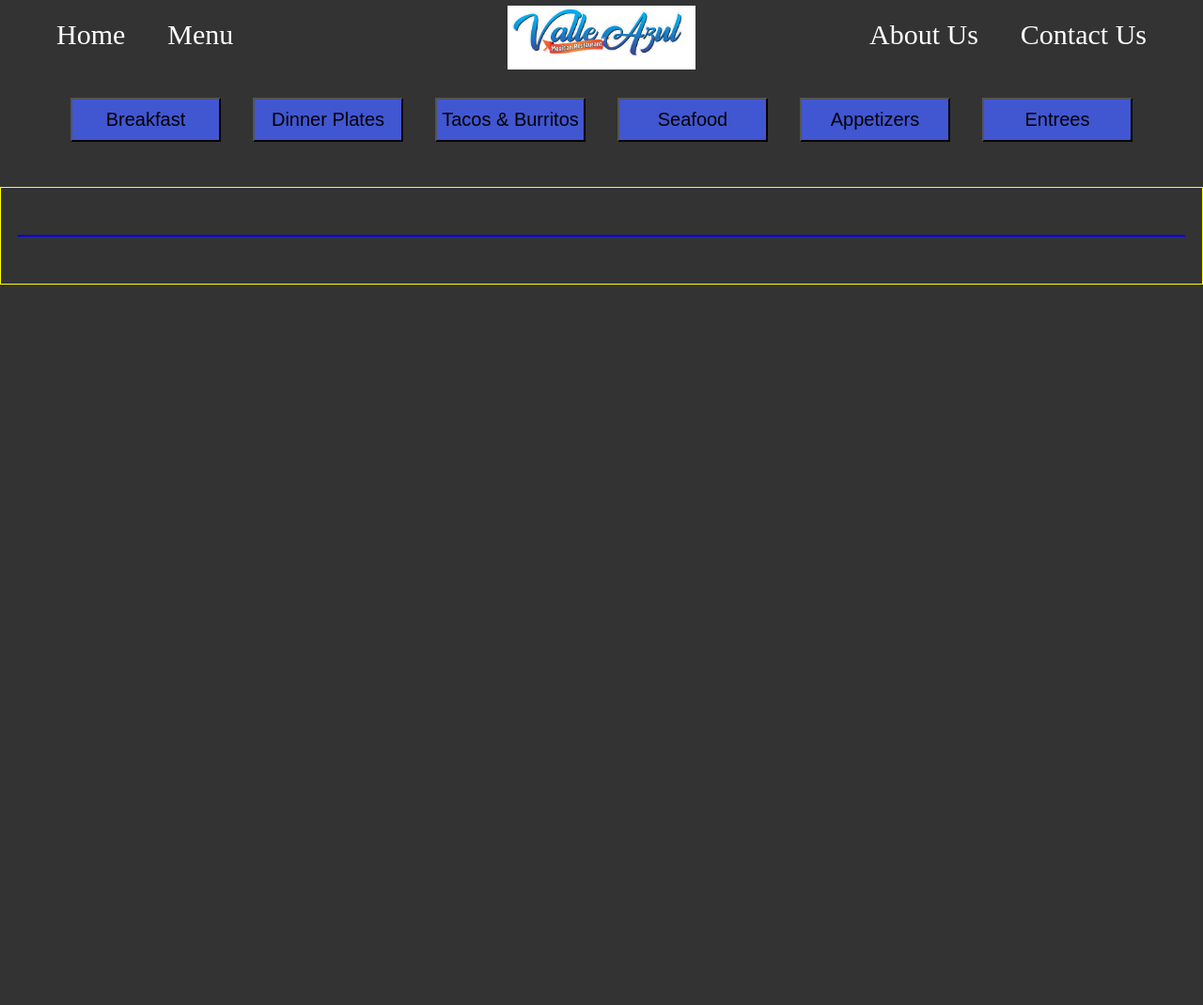
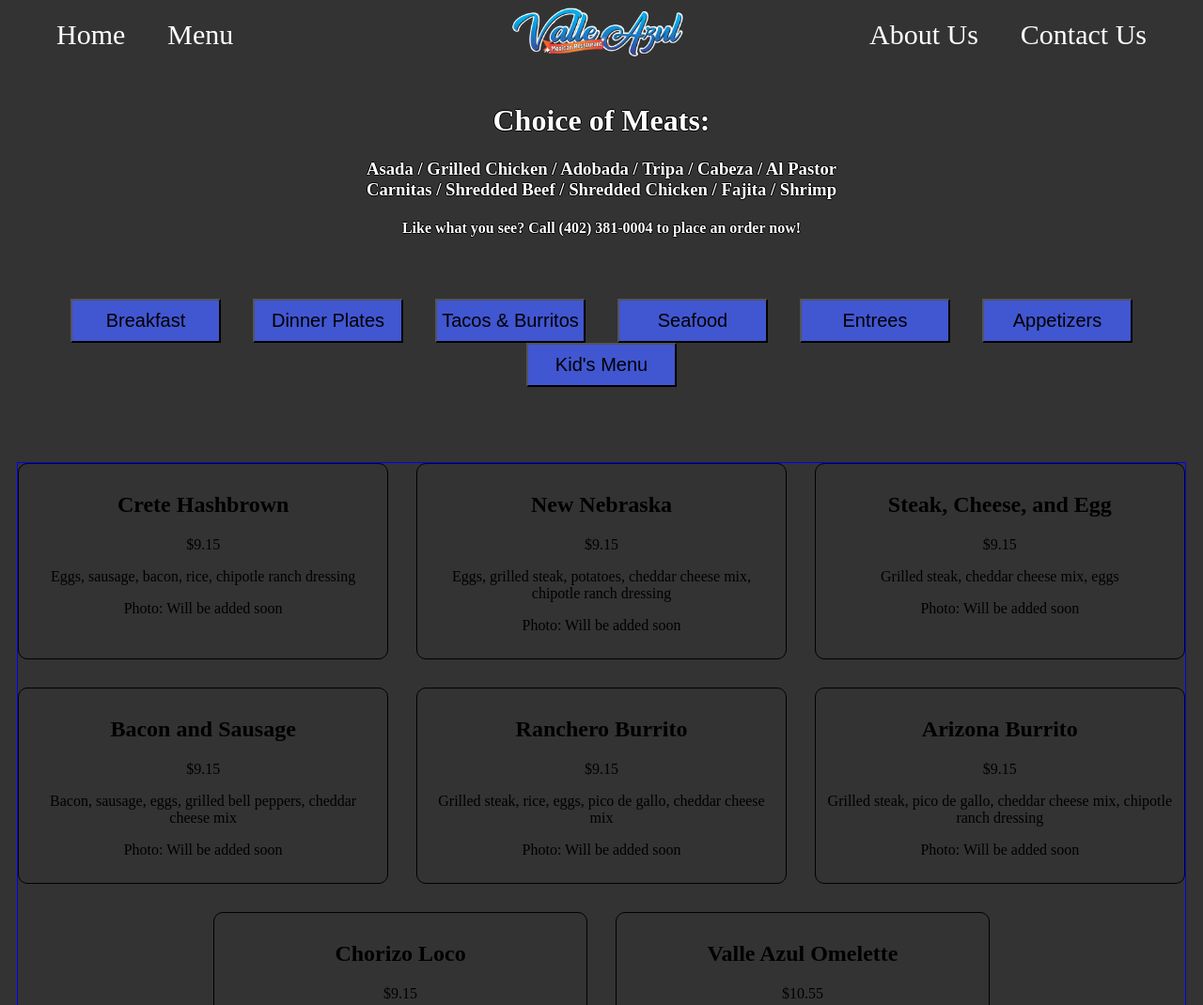
Before and after one commit to brickjonas/Valle-Azul-Website, a plain HTML site: page menu.html in a window 1280 px wide. Shown: the top 1070 px of the page at 94% size. Before the commit the page ends 874 px from the top, so only its background shows below. Drawn offline with Linux system fonts and the light colour scheme; files that its build step writes are made by us from their sources.

Commit message:
Update menu.html

```diff
--- a/menu.html
+++ b/menu.html
@@ -1,10 +1,10 @@
 <!DOCTYPE html>
 <html>
 <head>
+    <meta http-equiv="Content-Type" content="text/html; charset=UTF-8" />
+    <meta http-equiv="X-UA-Compatible" content="IE=9" />
     <title>Valle Azul Mexican Restaraunt</title>
-    <link rel="stylesheet" type="text/css" href="main.css">
-    <link rel="stylesheet" type="text/css" href="menu.css">
-    <script src="menu.js"></script>
+    <link rel="stylesheet" type="text/css" href="cssFiles/menu.css">
 </head>
 <body>
     <div id="mainNav">
@@ -13,7 +13,7 @@
             <a href="menu.html">Menu</a>
         </div>
         <div class="center">
-            <img src="images/Valle Azul TRANSPARENT.jpg">
+            <img src="images/Valle Azul [PS].png">
         </div>
         <div class="rightSide">
             <a href="about.html">About Us</a>
@@ -21,18 +21,24 @@
         </div>
     </div>
     <div id="menuContainer">
+        <div class="menuDescription">
+            <h1>Choice of Meats:</h1>
+            <h3>Asada / Grilled Chicken / Adobada / Tripa / Cabeza / Al Pastor <br>Carnitas / Shredded Beef / Shredded Chicken / Fajita / Shrimp </h3>
+            <h4>Like what you see? Call (402) 381-0004 to place an order now!</h4>
+        </div>
         <div class="itemGroups">
             <button class="breakfastItems">Breakfast</button>
             <button class="dinnerPlates">Dinner Plates</button>
             <button class="tacosBurritos">Tacos & Burritos</button>
             <button class="seafood">Seafood</button>
+            <button class="entrees">Entrees</button>
             <button class="appetizers">Appetizers</button>
-            <button class="entrees">Entrees</button>
+            <button class="kidMenu">Kid's Menu</button>
         </div>
-        <br>
-        <div class="menuItems">
-            <div class="foodCards"></div>
+        <div class="foodCards">
+
         </div>
     </div>
 </body>
+<script src="javascriptFiles/menu.js"></script>
 </html>
```
